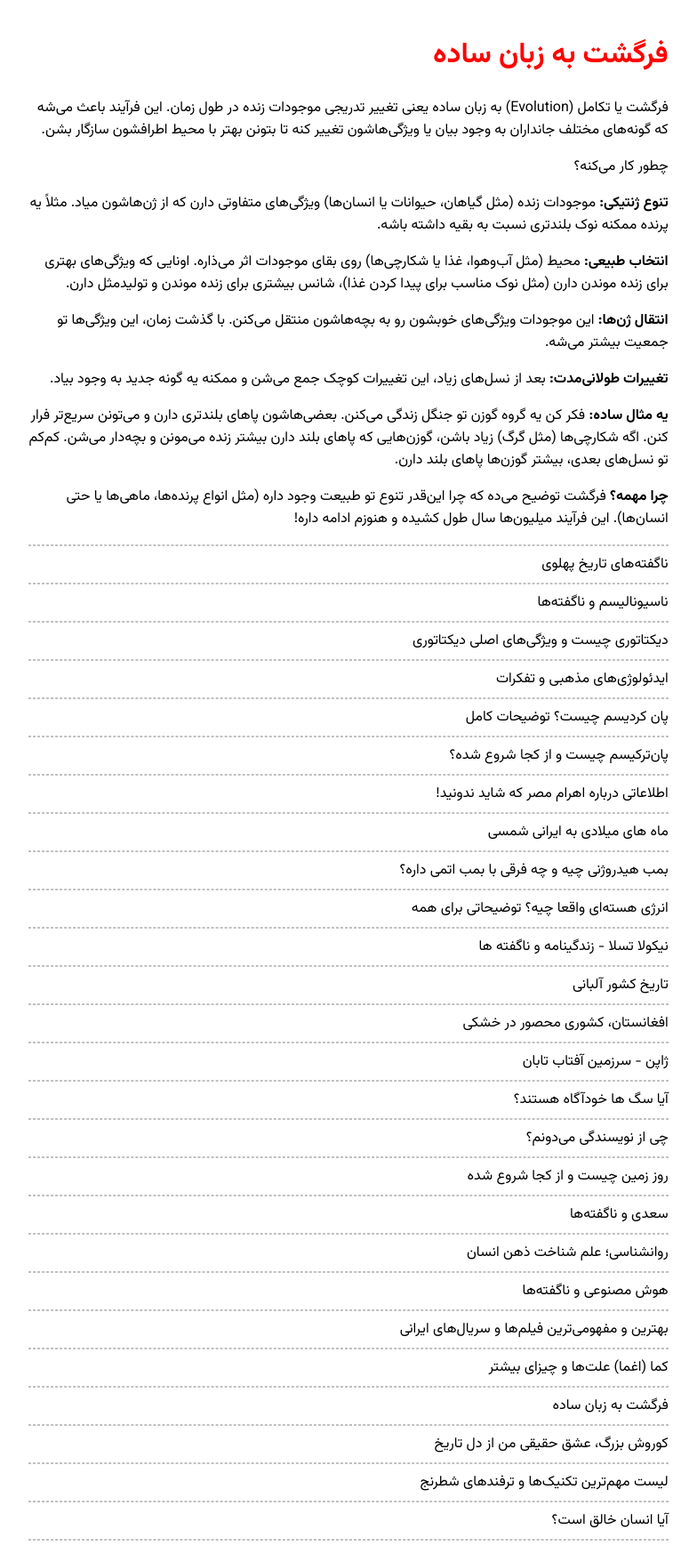
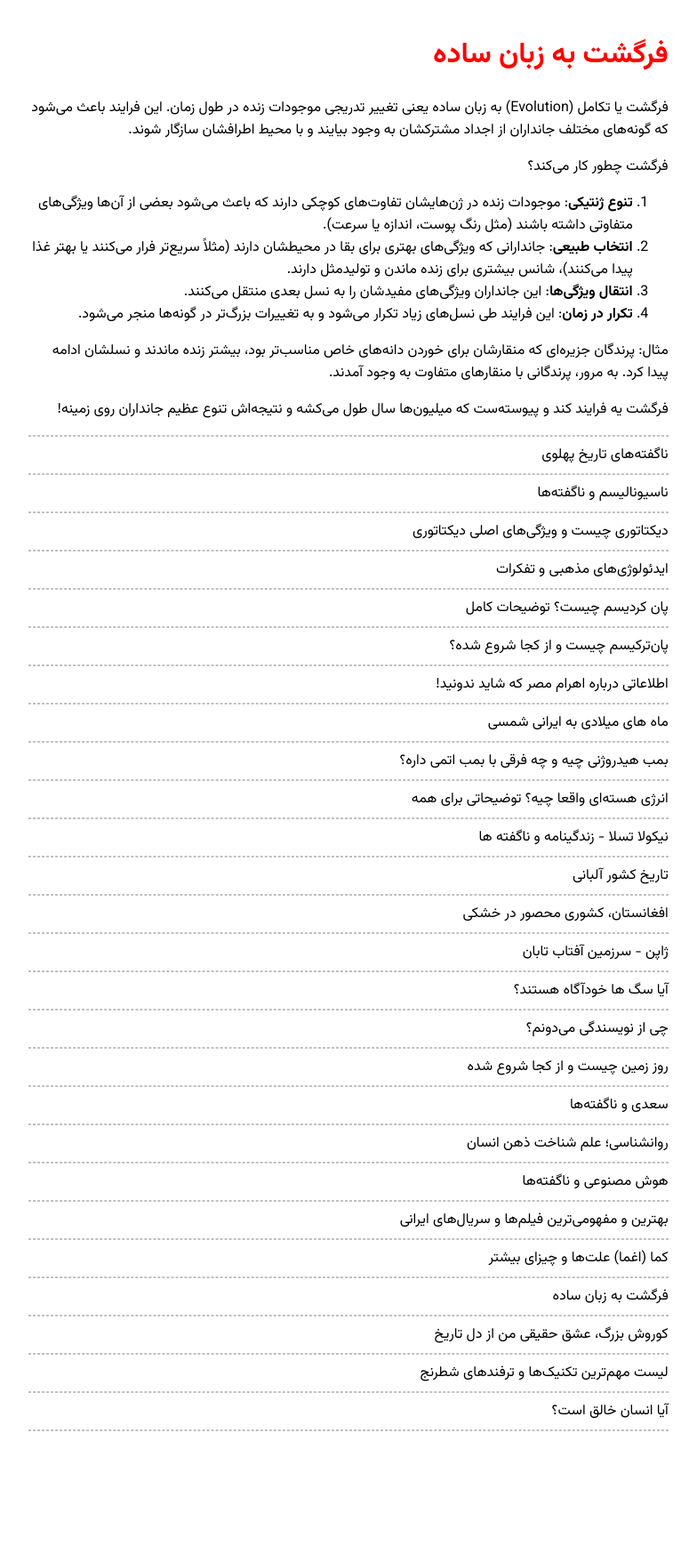
Before and after one commit to darkblog/darkblog.github.io, a Jekyll site: the page built from _posts/2024-7-4-3.md, in a window 1280 px wide. Shown: the whole page at 89% size, without its empty margins (248-1032 px from the left). Built offline with Jekyll 4.4.1, drawn with Linux system fonts in a browser that asks for light colours; after the commit the page ends 1633 px from its top, so only the background shows below that.

Commit message:
Update 2024-7-4-3.md

```diff
--- a/_posts/2024-7-4-3.md
+++ b/_posts/2024-7-4-3.md
@@ -3,24 +3,14 @@ layout: post
 title: فرگشت به زبان ساده
 ---
 
-فرگشت یا تکامل (Evolution) به زبان ساده یعنی تغییر تدریجی موجودات زنده در طول زمان. این فرآیند باعث می‌شه که گونه‌های مختلف جانداران به وجود بیان یا ویژگی‌هاشون تغییر کنه تا بتونن بهتر با محیط اطرافشون سازگار بشن.
+فرگشت یا تکامل (Evolution) به زبان ساده یعنی تغییر تدریجی موجودات زنده در طول زمان. این فرایند باعث می‌شود که گونه‌های مختلف جانداران از اجداد مشترکشان به وجود بیایند و با محیط اطرافشان سازگار شوند.
 
-چطور کار می‌کنه؟
+فرگشت چطور کار می‌کند؟
+1. **تنوع ژنتیکی**: موجودات زنده در ژن‌هایشان تفاوت‌های کوچکی دارند که باعث می‌شود بعضی از آن‌ها ویژگی‌های متفاوتی داشته باشند (مثل رنگ پوست، اندازه یا سرعت).
+2. **انتخاب طبیعی**: جاندارانی که ویژگی‌های بهتری برای بقا در محیطشان دارند (مثلاً سریع‌تر فرار می‌کنند یا بهتر غذا پیدا می‌کنند)، شانس بیشتری برای زنده ماندن و تولیدمثل دارند.
+3. **انتقال ویژگی‌ها**: این جانداران ویژگی‌های مفیدشان را به نسل بعدی منتقل می‌کنند.
+4. **تکرار در زمان**: این فرایند طی نسل‌های زیاد تکرار می‌شود و به تغییرات بزرگ‌تر در گونه‌ها منجر می‌شود.
 
-**تنوع ژنتیکی:**
-موجودات زنده (مثل گیاهان، حیوانات یا انسان‌ها) ویژگی‌های متفاوتی دارن که از ژن‌هاشون میاد. مثلاً یه پرنده ممکنه نوک بلندتری نسبت به بقیه داشته باشه.
+مثال: پرندگان جزیره‌ای که منقارشان برای خوردن دانه‌های خاص مناسب‌تر بود، بیشتر زنده ماندند و نسلشان ادامه پیدا کرد. به مرور، پرندگانی با منقارهای متفاوت به وجود آمدند.
 
-**انتخاب طبیعی:**
-محیط (مثل آب‌وهوا، غذا یا شکارچی‌ها) روی بقای موجودات اثر می‌ذاره. اونایی که ویژگی‌های بهتری برای زنده موندن دارن (مثل نوک مناسب برای پیدا کردن غذا)، شانس بیشتری برای زنده موندن و تولیدمثل دارن.
-
-**انتقال ژن‌ها:**
-این موجودات ویژگی‌های خوبشون رو به بچه‌هاشون منتقل می‌کنن. با گذشت زمان، این ویژگی‌ها تو جمعیت بیشتر می‌شه.
-
-**تغییرات طولانی‌مدت:**
-بعد از نسل‌های زیاد، این تغییرات کوچک جمع می‌شن و ممکنه یه گونه جدید به وجود بیاد.
-
-**یه مثال ساده:**
-فکر کن یه گروه گوزن تو جنگل زندگی می‌کنن. بعضی‌هاشون پاهای بلندتری دارن و می‌تونن سریع‌تر فرار کنن. اگه شکارچی‌ها (مثل گرگ) زیاد باشن، گوزن‌هایی که پاهای بلند دارن بیشتر زنده می‌مونن و بچه‌دار می‌شن. کم‌کم تو نسل‌های بعدی، بیشتر گوزن‌ها پاهای بلند دارن.
-
-**چرا مهمه؟**
-فرگشت توضیح می‌ده که چرا این‌قدر تنوع تو طبیعت وجود داره (مثل انواع پرنده‌ها، ماهی‌ها یا حتی انسان‌ها). این فرآیند میلیون‌ها سال طول کشیده و هنوزم ادامه داره!
+فرگشت یه فرایند کند و پیوسته‌ست که میلیون‌ها سال طول می‌کشه و نتیجه‌اش تنوع عظیم جانداران روی زمینه!
```
